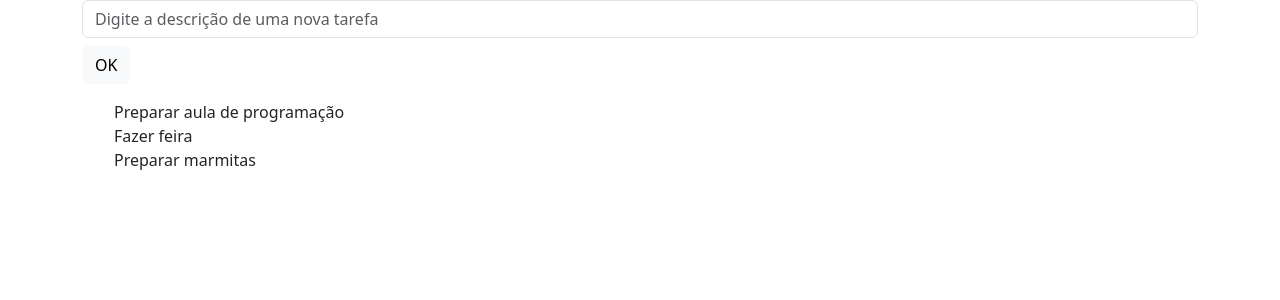
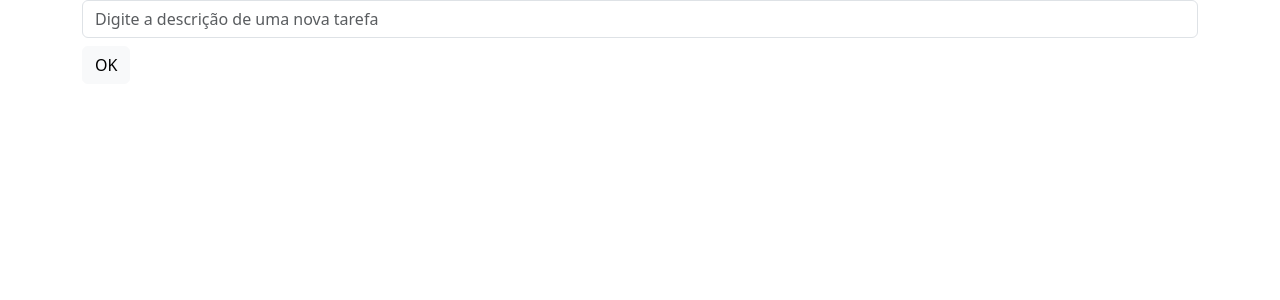
Before and after one commit to deisedomingues/pdmn_p1, a React (Create React App) app: page / in a window 1280 px wide. Shown: the top 300 px of the page. Built offline with nearby package versions, Linux system fonts and the light colour scheme.

Commit message:
feat(p1-pdmn): exibe lista real

```diff
--- a/src/App.js
+++ b/src/App.js
@@ -1,4 +1,3 @@
-
 /*Tarefa 1: O projeto deve ter um componente principal chamado App
 montado na raiz da árvore. Ele deve exibir o texto “Hello, tarefas”. Essa versão deve
 também lidar com a instalação e importação do Bootstrap, além da definição de um
@@ -21,6 +20,8 @@ feat(p1-pdmn): cria componente principal e faz hello*/
 // };
 
 // export default App;
+
+///////////////////////////////////////////////////////////////////////////////////////////////////
 
 
 /*Tarefa 2: Deve ser possível digitar uma descrição de tarefa e clicar em um botão para
@@ -57,6 +58,8 @@ feat(p1-pdmn): cria componente de entrada*/
 
 // export default App;
 
+////////////////////////////////////////////////////////////////////////////////////////
+
 /*Tarefa 3:
 Deve ser possível visualizar uma lista de tarefas fictícias (ou seja, chumbadas no
 código, nada que o usuário tenha digitado em tempo de requisição). A lista de tarefas
@@ -67,10 +70,56 @@ Mensagem do commit:
 feat(p1-pdmn): exibe lista ficticia
 */
 
+// import React, { useState } from 'react';
+// import 'bootstrap/dist/css/bootstrap.min.css';
+// import TarefaEntrada from './TarefaEntrada';
+// import TarefaLista from './TarefaLista';
+
+// const App = () => {
+//     const [tarefas, setTarefas] = useState([]); // Estado para armazenar as tarefas
+
+//     const adicionarTarefa = (descricao) => {
+//         setTarefas([...tarefas, descricao]); // Adiciona nova tarefa ao estado
+//     };
+
+//     return (
+//         <div className="container">
+//             <TarefaEntrada onAdicionar={adicionarTarefa} />
+
+//             {/* Criação da lista de tarefas fictícias */}
+//             <TarefaLista />
+
+//             <ul className="list-group">
+//                 {tarefas.map((tarefa, index) => (
+//                     <li key={index} className="list-group-item">
+//                         {tarefa}
+//                     </li>
+//                 ))}
+//             </ul>
+//         </div>
+//     );
+// };
+
+// export default App;
+
+/////////////////////////////////////////////////////////////////////////////////////////
+/* Tarefa 4:
+Deve ser possível visualizar as tarefas digitadas pelo usuário. A lista é atualizada em
+tempo real, sempre que o usuário digita uma tarefa nova. Nesta versão, a lista de
+tarefas fictícias não é mais exibida.
+Mensagem do commit:
+feat(p1-pdmn): exibe lista real
+Chegar até aqui é notável. Significa que o aplicativo está pronto. Marque o último
+commit como importante. Revele-o para o mundo.
+Faça nova tag. Rótulo da tag:
+v1.0.0
+Mensagem da tag:
+app-tarefas: permite cadastro e consulta de tarefas
+*/
+
 import React, { useState } from 'react';
 import 'bootstrap/dist/css/bootstrap.min.css';
 import TarefaEntrada from './TarefaEntrada';
-import TarefaLista from './TarefaLista'; // Importando TarefaLista
 
 const App = () => {
     const [tarefas, setTarefas] = useState([]); // Estado para armazenar as tarefas
@@ -82,9 +131,6 @@ const App = () => {
     return (
         <div className="container">
             <TarefaEntrada onAdicionar={adicionarTarefa} />
-
-            {/* Criação da lista de tarefas fictícias */}
-            <TarefaLista />
 
             <ul className="list-group">
                 {tarefas.map((tarefa, index) => (
```
